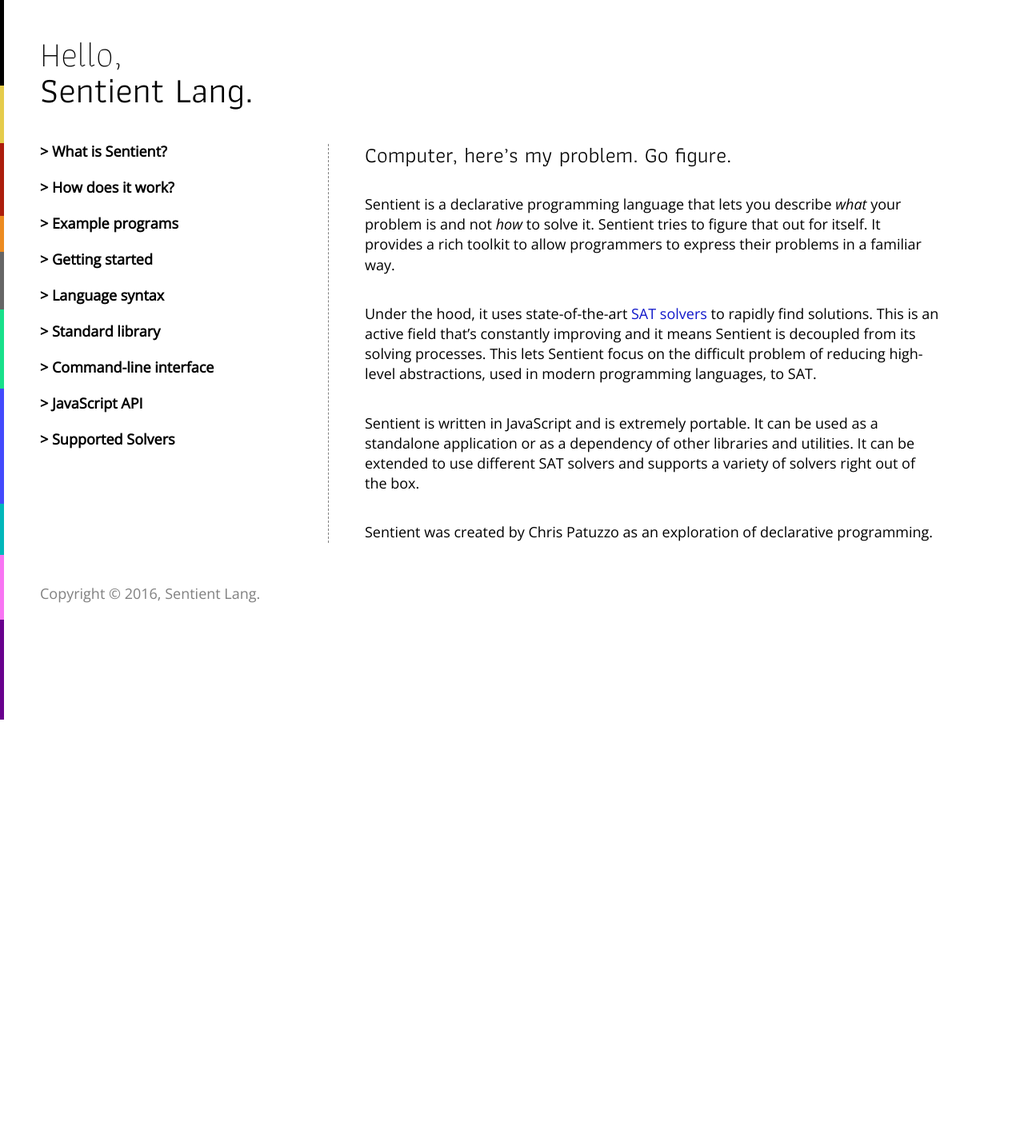
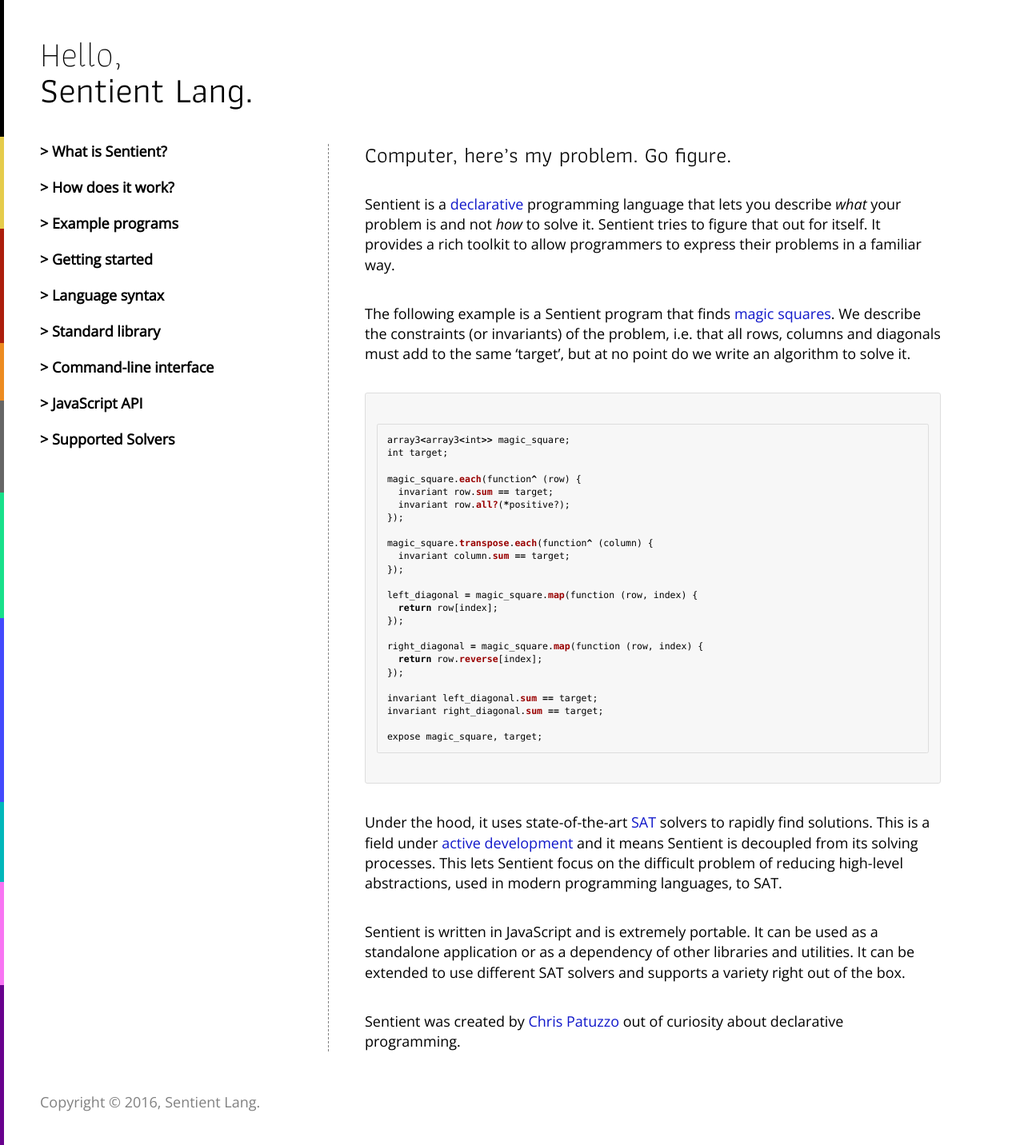
Before and after one commit to sentient-lang/sentient-lang.org, a Jekyll site: the page built from index.md, in a window 1280 px wide. Shown: the whole page at 80% size. Built offline with Jekyll 4.4.1, drawn with Linux system fonts in a browser that asks for light colours; nearby versions of some CDN libraries; before the commit the page ends 900 px from its top, so only the background shows below that.

Commit message:
Add an example program to the homepage

````diff
--- a/index.md
+++ b/index.md
@@ -5,22 +5,57 @@
 ---
 # Computer, here's my problem. Go figure.
 
-Sentient is a declarative programming language that lets you describe *what*
-your problem is and not *how* to solve it. Sentient tries to figure that out for
-itself. It provides a rich toolkit to allow programmers to express their
-problems in a familiar way.
+Sentient is a
+[declarative](https://en.wikipedia.org/wiki/Declarative_programming) programming
+language that lets you describe *what* your problem is and not *how* to solve
+it. Sentient tries to figure that out for itself. It provides a rich toolkit to
+allow programmers to express their problems in a familiar way.
+
+The following example is a Sentient program that finds
+[magic squares](https://en.wikipedia.org/wiki/Magic_square). We describe the
+constraints (or invariants) of the problem, i.e. that all rows, columns and
+diagonals must add to the same 'target', but at no point do we write an
+algorithm to solve it.
+
+```ruby
+array3<array3<int>> magic_square;
+int target;
+
+magic_square.each(function^ (row) {
+  invariant row.sum == target;
+  invariant row.all?(*positive?);
+});
+
+magic_square.transpose.each(function^ (column) {
+  invariant column.sum == target;
+});
+
+left_diagonal = magic_square.map(function (row, index) {
+  return row[index];
+});
+
+right_diagonal = magic_square.map(function (row, index) {
+  return row.reverse[index];
+});
+
+invariant left_diagonal.sum == target;
+invariant right_diagonal.sum == target;
+
+expose magic_square, target;
+```
 
 Under the hood, it uses state-of-the-art
-[SAT solvers](http://baldur.iti.kit.edu/sat-competition-2016/) to rapidly find
-solutions. This is an active field that's constantly improving and it means
-Sentient is decoupled from its solving processes. This lets Sentient focus on
-the difficult problem of reducing high-level abstractions, used in modern
+[SAT](https://en.wikipedia.org/wiki/Boolean_satisfiability_problem) solvers to
+rapidly find solutions. This is a field under
+[active development](http://baldur.iti.kit.edu/sat-competition-2016/) and it
+means Sentient is decoupled from its solving processes. This lets Sentient focus
+on the difficult problem of reducing high-level abstractions, used in modern
 programming languages, to SAT.
 
 Sentient is written in JavaScript and is extremely portable. It can be used as a
 standalone application or as a dependency of other libraries and utilities.
-It can be extended to use different SAT solvers and supports a variety of
-solvers right out of the box.
+It can be extended to use different SAT solvers and supports a variety right out
+of the box.
 
-Sentient was created by Chris Patuzzo as an exploration of declarative
-programming.
+Sentient was created by [Chris Patuzzo](https://twitter.com/cpatuzzo) out of
+curiosity about declarative programming.
````
